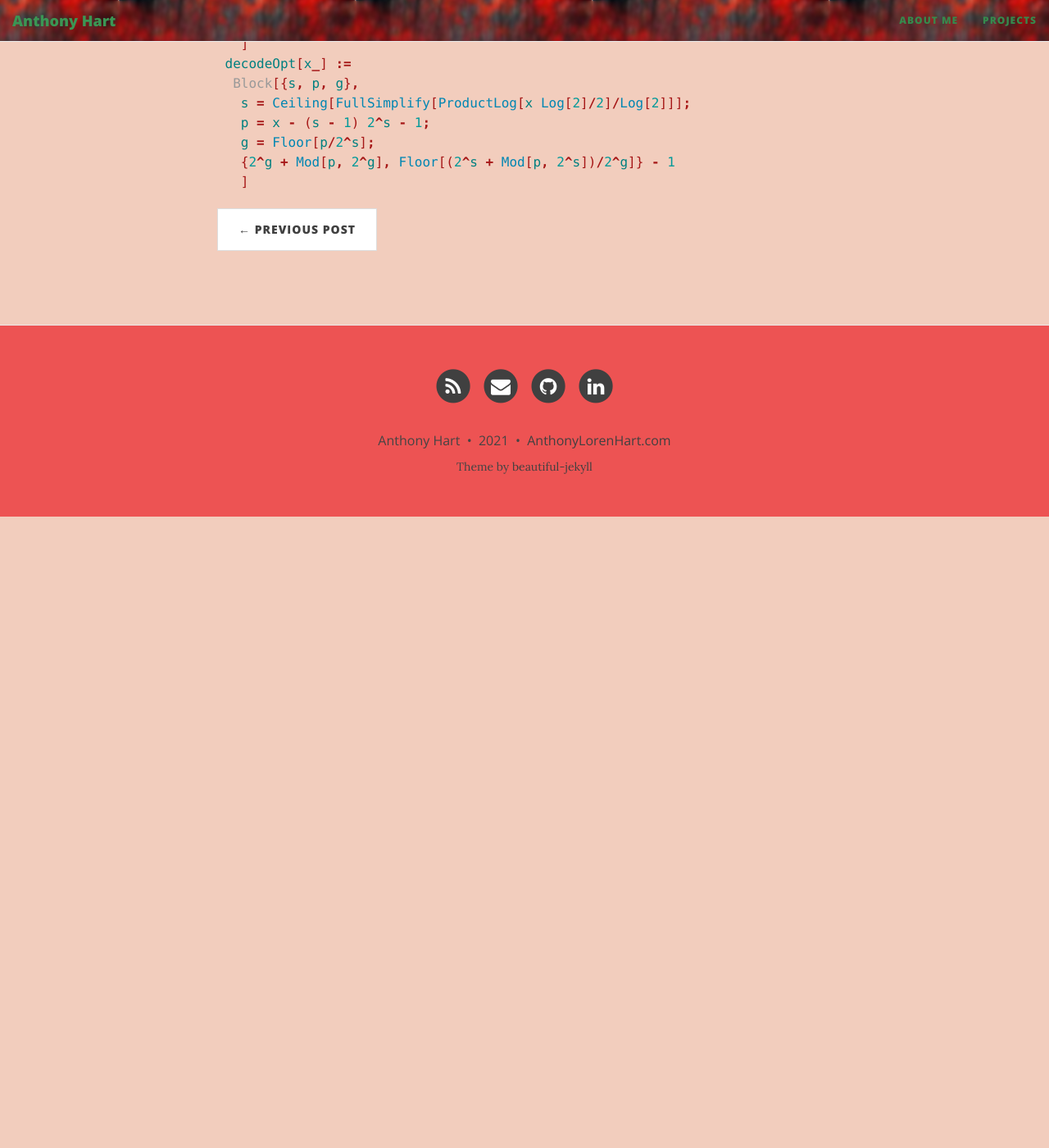
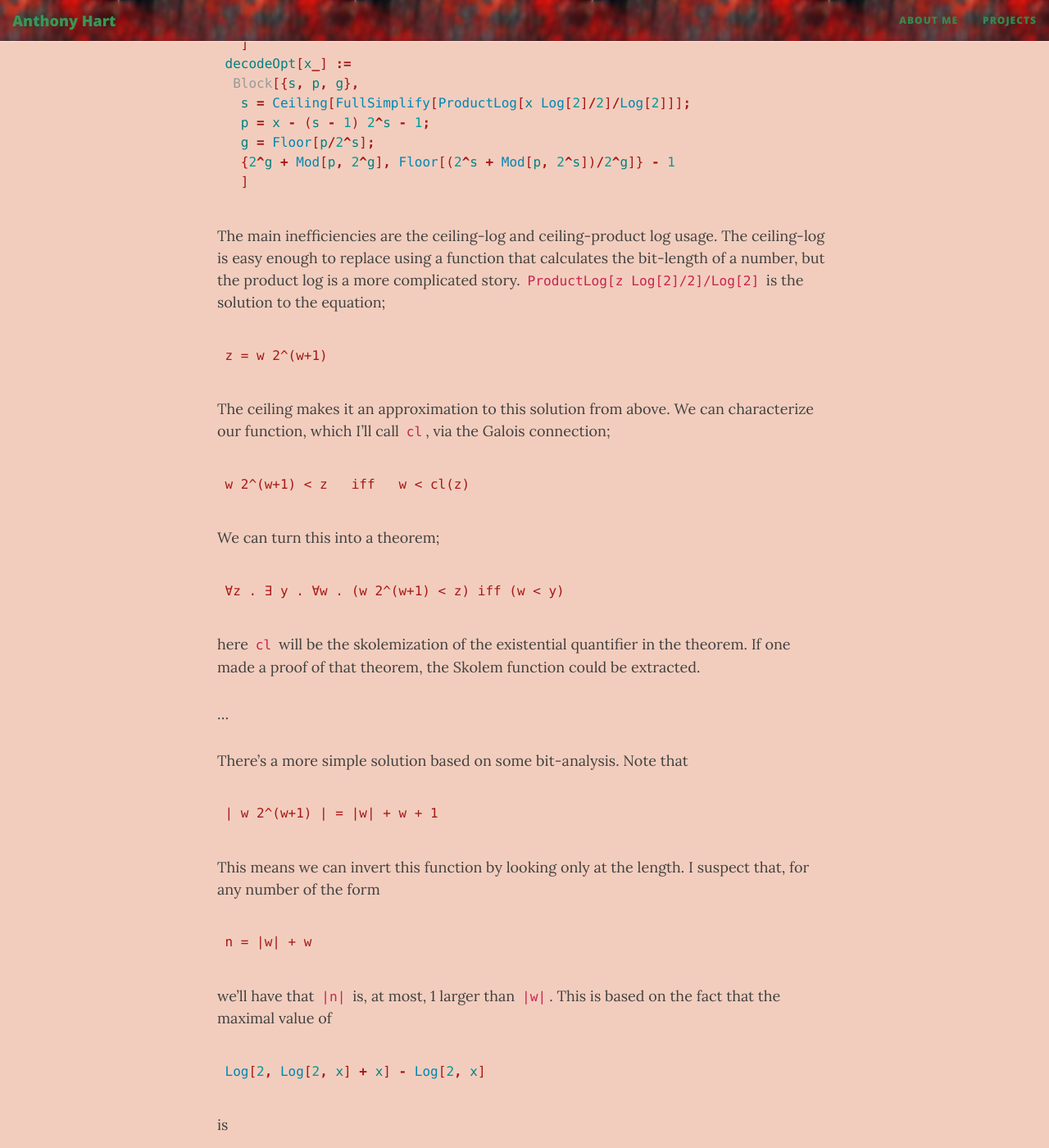
Before and after one commit to AHartNtkn/AHartNtkn.github.io, a Jekyll site: the page built from _posts/2021-11-29-An-Optimal-and-Feasible-Pairing-Function.md, in a window 1280 px wide and 1400 px high, scrolled down 7035 px. Shown: the whole window at 82% size. Built offline with Jekyll 4.4.1, drawn with Linux system fonts in a browser that asks for light colours; nearby versions of some CDN libraries; before the commit the page ends 7665 px from its top, so only the background shows below that; some of the changed text lies outside the part shown.

Commit message:
Add section on efficient productlog inverse in optimal pariing post.

````diff
--- a/_posts/2021-11-29-An-Optimal-and-Feasible-Pairing-Function.md
+++ b/_posts/2021-11-29-An-Optimal-and-Feasible-Pairing-Function.md
@@ -186,4 +186,88 @@
   ]
 ```
 
+The main inefficiencies are the ceiling-log and ceiling-product log usage. The ceiling-log is easy enough to replace using a function that calculates the bit-length of a number, but the product log is a more complicated story. `ProductLog[z Log[2]/2]/Log[2]` is the solution to the equation;
+
+```
+z = w 2^(w+1)
+```
+
+The ceiling makes it an approximation to this solution from above. We can characterize our function, which I'll call `cl`, via the Galois connection;
+
+```
+w 2^(w+1) < z   iff   w < cl(z)
+```
+
+We can turn this into a theorem;
+
+```
+∀z . ∃ y . ∀w . (w 2^(w+1) < z) iff (w < y)
+```
+
+here `cl` will be the skolemization of the existential quantifier in the theorem. If one made a proof of that theorem, the Skolem function could be extracted.
+
+...
+
+There's a more simple solution based on some bit-analysis. Note that
+
+```
+| w 2^(w+1) | = |w| + w + 1
+```
+
+This means we can invert this function by looking only at the length. I suspect that, for any number of the form
+
+```
+n = |w| + w
+```
+
+we'll have that `|n|` is, at most, 1 larger than `|w|`. This is based on the fact that the maximal value of
+
+```mathematica
+Log[2, Log[2, x] + x] - Log[2, x]
+```
+
+is
+
+```mathematica
+(Log[E + 1/Log[2]]-1)/Log[2] ≈ 0.614227
+```
+
+reached when `x = E`. Based on that, we can use `|n|` as an initial estimate and adjust one unit if it's wrong.
+
+```mathematica
+lenFactor[n_] :=
+ Block[{w},
+  w = n - Ceiling@Log[2, n + 1];
+  If[Ceiling@Log[2, w + 1] + w != n,
+   w++
+   ];
+  w
+  ]
+```
+
+This gives us an efficient approximate inverse immediately, however, the naive solution from this isn't the same as our desired `cl`. This is more like a rounding function rather than a ceiling function. To turn it into a ceiling function we simply see if the inverse is too big and adjust accordingly.
+
+```mathematica
+inv[n_] :=
+ Block[{w},
+  w = lenFactor[Max[Ceiling@Log[2, n + 1] - 1, 0]] + 1;
+  If[(w - 1) 2^w >= n, w--];
+  w
+  ]
+```
+
+We can simply drop that in place in `decodeOpt` to get;
+
+```mathematica
+decodeOpt[x_] :=
+ Block[{s, p, g},
+  s = inv[x];
+  p = x - (s - 1) 2^s - 1;
+  g = Floor[p/2^s];
+  {2^g + Mod[p, 2^g], Floor[(2^s + Mod[p, 2^s])/2^g]} - 1
+  ]
+```
+
+which does the same as before, but without using any symbol manipulation, so it's now much easier to port and also much faster.
+
 {% endraw %}
````
